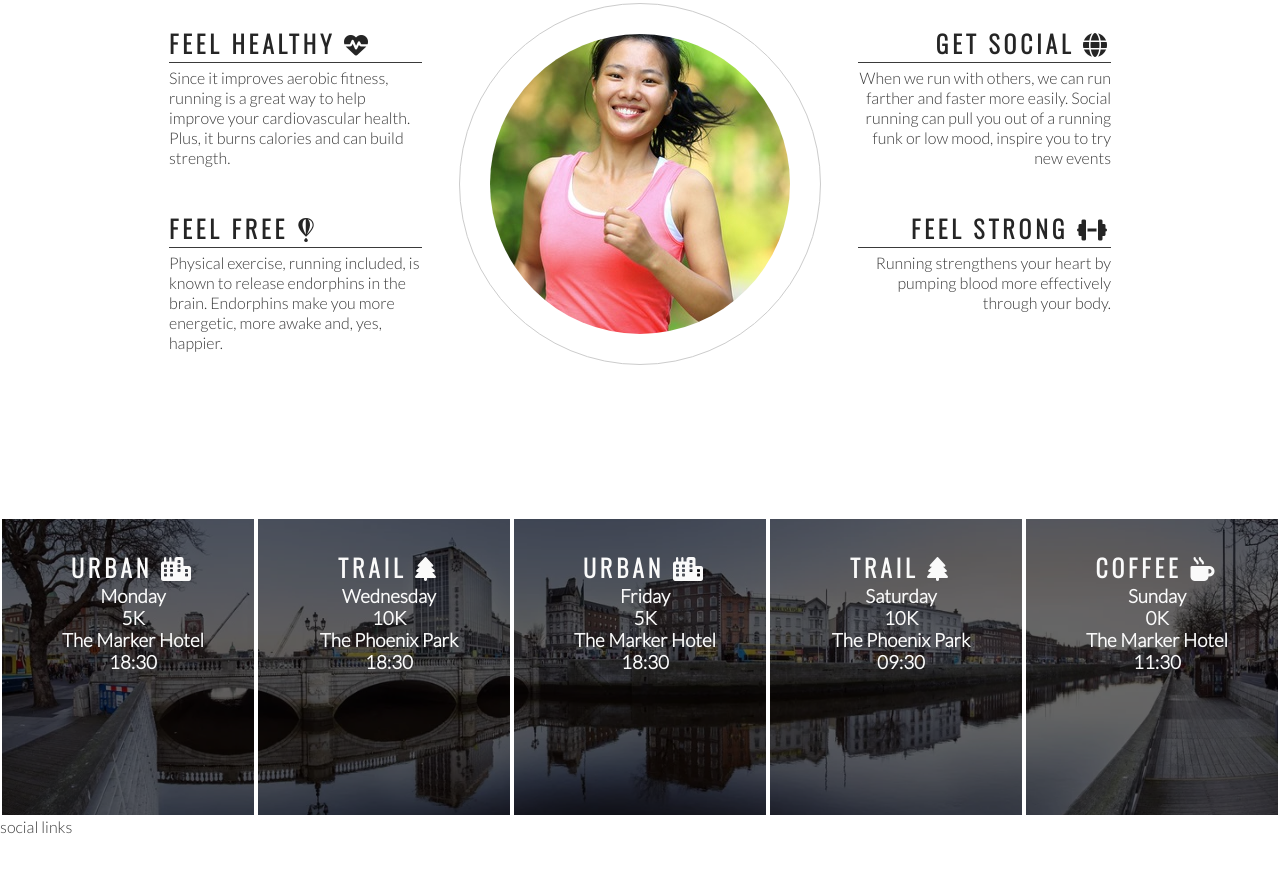
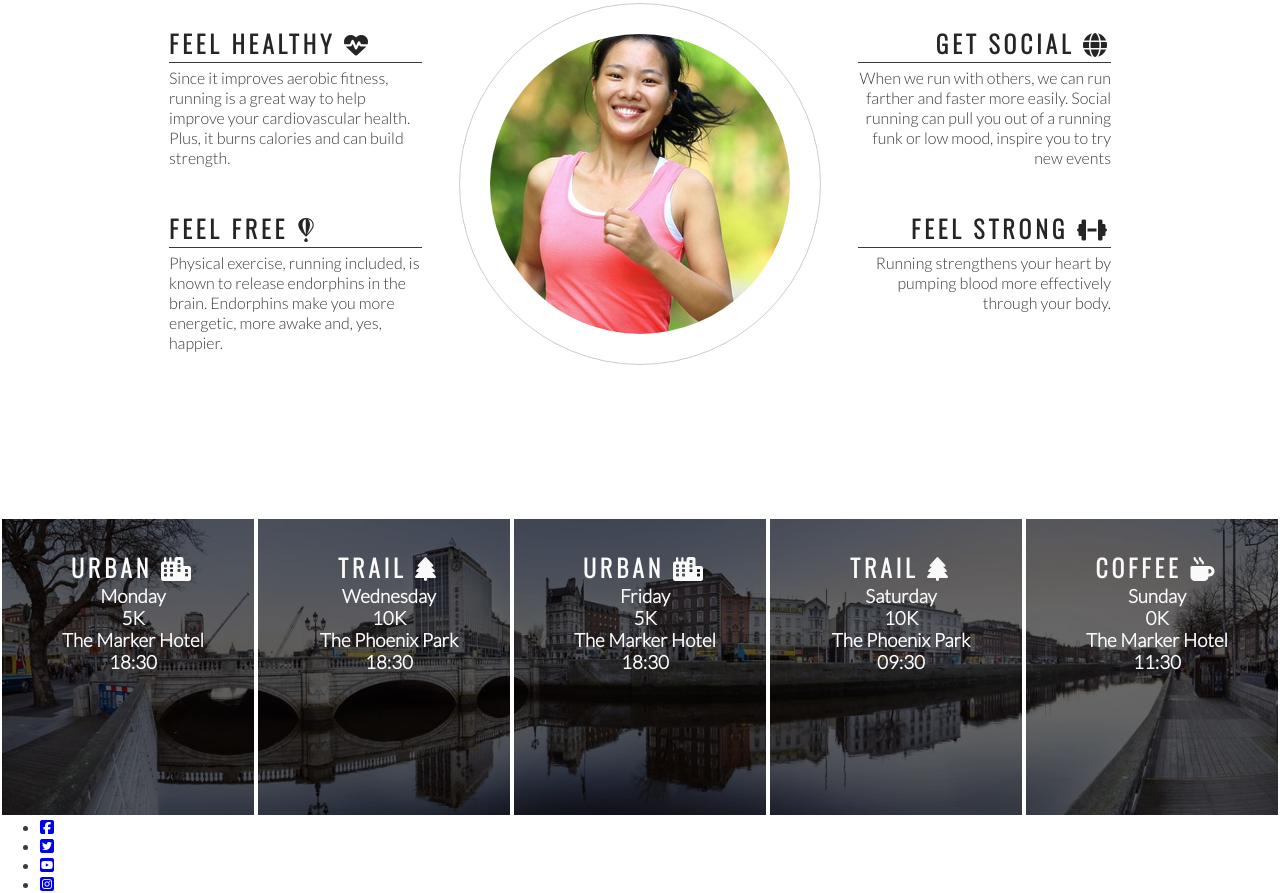
Before and after one commit to uchenna631/love-running, a plain HTML site: page index.html in a window 1280 px wide. Shown: the part 778-1671 px from the top of the page. Before the commit the page ends 1614 px from the top, so only its background shows below. Drawn offline with nearby package versions, Linux system fonts and the light colour scheme.

Commit message:
add social media icons to footer

```diff
--- a/index.html
+++ b/index.html
@@ -44,19 +44,22 @@
             <div class="left-about-heading">
                 <h2>Feel Healthy <i class="fas fa-heartbeat"></i></h2>
                 <hr>
-                <p>Since it improves aerobic fitness, running is a great way to help improve your cardiovascular health. Plus, it burns calories and can build strength.</p>
+                <p>Since it improves aerobic fitness, running is a great way to help improve your cardiovascular health.
+                    Plus, it burns calories and can build strength.</p>
             </div>
             <div class="left-about-heading">
                 <h2>Feel Free <i class="fab fa-fly"></i></i></h2>
                 <hr>
-                <p>Physical exercise, running included, is known to release endorphins in the brain. Endorphins make you more energetic, more awake and, yes, happier.</p>
+                <p>Physical exercise, running included, is known to release endorphins in the brain. Endorphins make you
+                    more energetic, more awake and, yes, happier.</p>
             </div>
         </div>
         <div id="right-about">
             <div class="right-about-heading">
                 <h2>Get Social <i class="fas fa-globe"></i></h2>
                 <hr>
-                <p>When we run with others, we can run farther and faster more easily. Social running can pull you out of a running funk or low mood, inspire you to try new events</p>
+                <p>When we run with others, we can run farther and faster more easily. Social running can pull you out
+                    of a running funk or low mood, inspire you to try new events</p>
             </div>
             <div class="right-about-heading">
                 <h2>Feel Strong <i class="fas fa-dumbbell"></i></h2>
@@ -109,7 +112,24 @@
         </div>
     </section>
     <footer>
-        social links
+        <ul>
+            <li>
+                <a href="https://www.facebook.com" target="_blank" rel="no-opener"
+                    aria-label="Visit Our Fcaebook Page (opens in a new tab)"><i class="fab fa-facebook-square"></i></a>
+            </li>
+            <li>
+                <a href="https://www.twitter.com" target="_blank" rel="no-opener"
+                    aria-label="Visit Our Twitter Page (opens in a new tab)"><i class="fab fa-twitter-square"></i></a>
+            </li>
+            <li>
+                <a href="https://www.youtube.com" target="_blank" rel="no-opener"
+                    aria-label="Visit Our YouTube Page (opens in a new tab)"><i class="fab fa-youtube-square"></i></a>
+            </li>
+            <li>
+                <a href="https://www.instagram.com" target="_blank" rel="no-opener"
+                    aria-label="Visit Our Instagram Page (opens in a new tab)"><i class="fab fa-instagram-square"></i></a>
+            </li>
+        </ul>
     </footer>
 
     <script src="https://kit.fontawesome.com/49304009c0.js" crossorigin="anonymous"></script>
```
